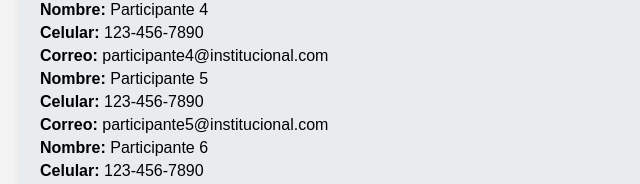
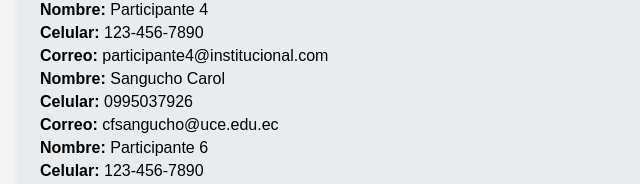
Before and after one commit to JOSUE99G/Aula-Virtual, a plain HTML site: page index.html in a window 1280 px wide. Shown: the part 2422-2606 px from the top of the page, without its empty margins (0-640 px from the left). Drawn offline with Linux system fonts and the light colour scheme.

Commit message:
Update index.html

```diff
--- a/index.html
+++ b/index.html
@@ -209,9 +209,9 @@
             </div>
             <!-- Participante 5 -->
             <div class="text">
-                <p><strong>Nombre:</strong> Participante 5</p>
-                <p><strong>Celular:</strong> 123-456-7890</p>
-                <p><strong>Correo:</strong> participante5@institucional.com</p>
+                <p><strong>Nombre:</strong> Sangucho Carol</p>
+                <p><strong>Celular:</strong> 0995037926</p>
+                <p><strong>Correo:</strong> cfsangucho@uce.edu.ec</p>
             </div>
             <!-- Participante 6 -->
             <div class="text">
```
